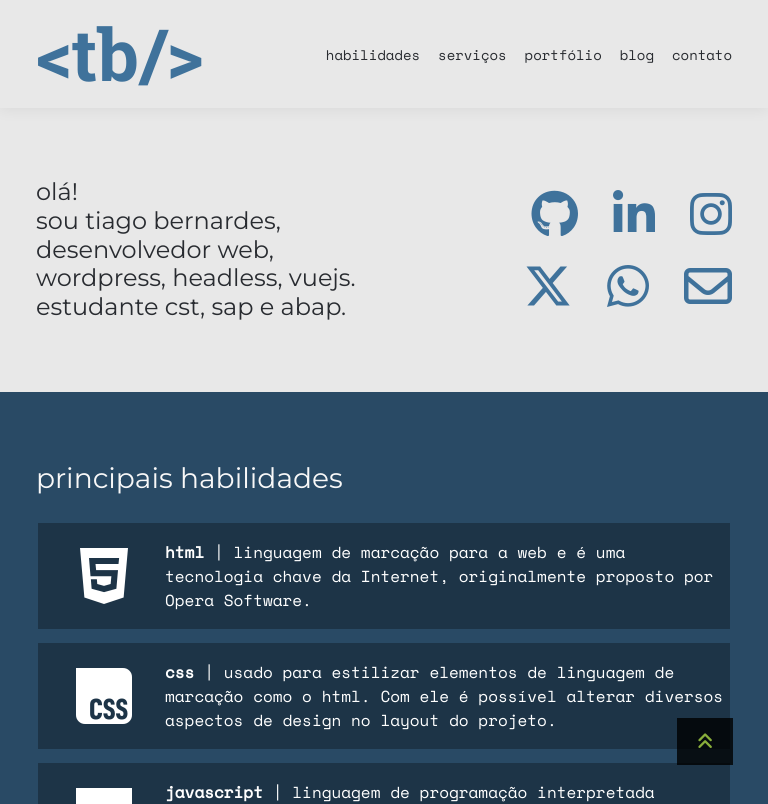
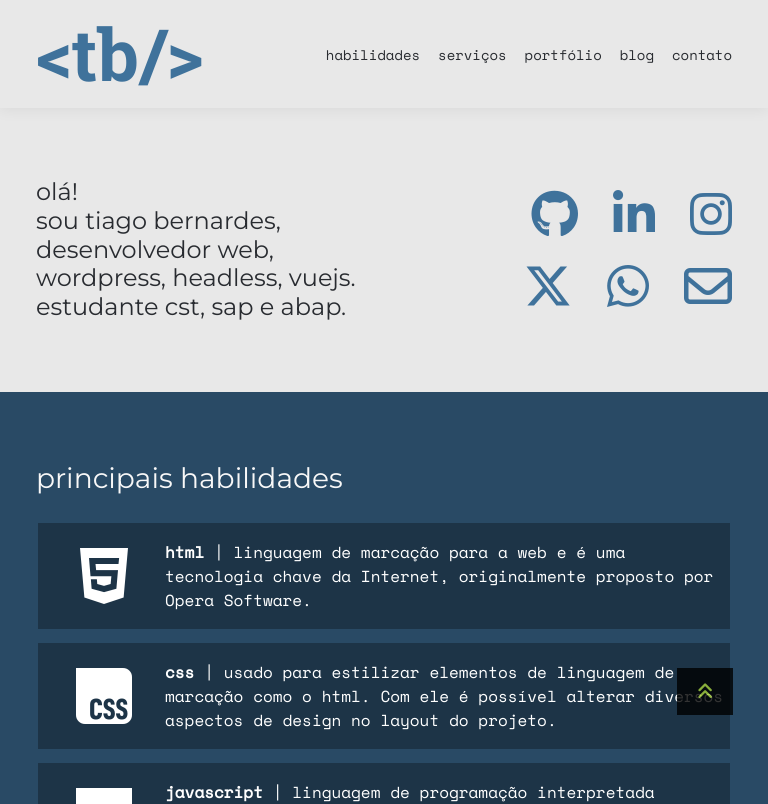
Before and after one commit to tiagobernard/site-tb-vue, a Vue app: page / in a window 768 px wide. Shown: the top 804 px of the page. Built offline with nearby package versions, Linux system fonts and the light colour scheme; no server answers.

Commit message:
Melhorando a resposnsividade para tablets

```diff
--- a/src/components/FooterTb.vue
+++ b/src/components/FooterTb.vue
@@ -90,7 +90,12 @@ export default {
     transform:scale(1.1);
     color:#3f729b;
 }
-@media only screen and (min-width: 732px) and (max-width: 1024px) {
+
+@media only screen and (min-width: 732px) and (max-width: 768px) {
+    .btn-top {margin-bottom: 50px;}
+}
+
+@media only screen and (min-width: 769px) and (max-width: 1024px) {
     .rodape small {font-size: 0.8rem}
 }
 @media only screen and (max-width:731px) {
```
